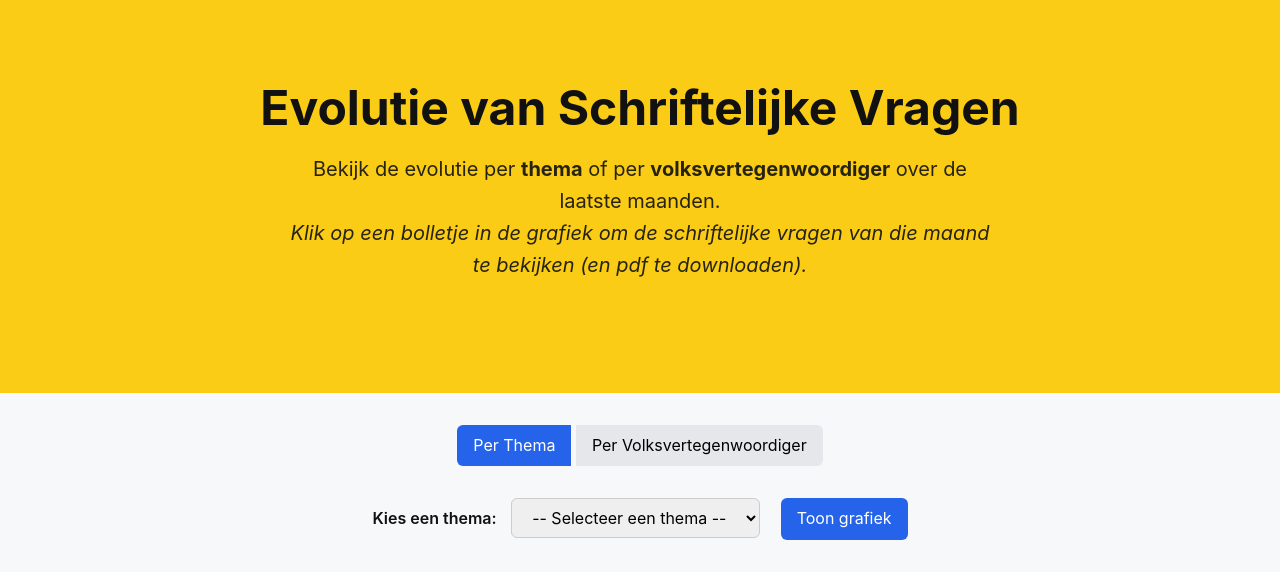
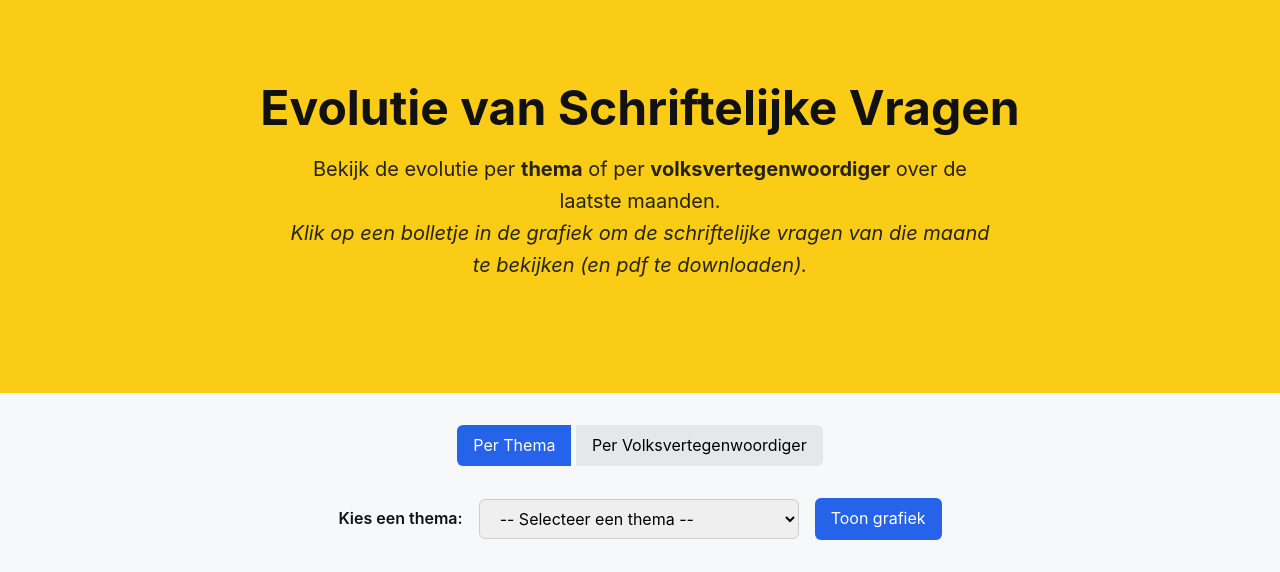
Before and after one commit to A-D-DBS-application/web-application-2025-group-8, a Flask app: page /grafieken in a window 1280 px wide. Shown: the part 81-653 px from the top of the page. Run offline with Flask 3, Linux system fonts and the light colour scheme; data that the repository does not hold is empty.

Commit message:
button verplaatst (bootstrap gebruikt)

```diff
--- a/app/templates/grafieken.html
+++ b/app/templates/grafieken.html
@@ -27,8 +27,11 @@
 
   <!-- PER THEMA -->
   <div id="themaDiv">
-    <label for="themaSelect" style="font-weight:600; margin-right:10px;">Kies een thema:</label>
-    <select id="themaSelect" style="padding:0.5rem 1rem; border:1px solid #ccc; border-radius:6px;">
+
+  <div style="display:flex; align-items:center; justify-content:center; gap:1rem; flex-wrap:wrap; margin-top:1rem;">
+    <label for="themaSelect" style="font-weight:600; margin:0;">Kies een thema:</label>
+
+    <select id="themaSelect" style="padding:0.5rem 1rem; border:1px solid #ccc; border-radius:6px; min-width:320px;">
       <option value="">-- Selecteer een thema --</option>
       {% for t in themas %}
         <option value="{{ t.id }}">{{ t.naam }}</option>
@@ -36,9 +39,11 @@
     </select>
 
     <button id="toonGrafiek"
-            style="margin-left:1rem; padding:0.5rem 1rem; background:#2563eb; color:white; border:none; border-radius:6px; cursor:pointer;">
+            style="padding:0.5rem 1rem; background:#2563eb; color:white; border:none; border-radius:6px; cursor:pointer;">
       Toon grafiek
     </button>
+  </div>
+
 
     <div style="max-width:800px; margin:2rem auto;">
       <canvas id="evolutieChart"></canvas>
@@ -46,17 +51,27 @@
   </div>
 
   <!-- PER VOLKSVERTEGENWOORDIGER -->
-  <div id="vvDiv" style="display:none;">
-    <label style="font-weight:600; margin-right:10px;">Zoek volksvertegenwoordiger:</label>
-    <input type="text" id="vvInput" placeholder="Typ een naam..."
-           style="padding:0.5rem 1rem; border:1px solid #ccc; border-radius:6px; width:250px;" autocomplete="off">
-    <div id="vvSuggesties" class="suggesties"
-         style="position:relative; max-width:260px; margin:0 auto; background:white; border-radius:4px; text-align:left;"></div>
+<div id="vvDiv" style="display:none;">
+
+  <div style="display:flex; align-items:center; justify-content:center; gap:1rem; flex-wrap:wrap; margin-top:1rem;">
+    <label style="font-weight:600; margin:0;">Zoek volksvertegenwoordiger:</label>
+
+    <div style="position:relative; width:250px;">
+      <input type="text" id="vvInput" placeholder="Typ een naam..."
+         style="padding:0.5rem 1rem; border:1px solid #ccc; border-radius:6px; width:100%;"
+         autocomplete="off">
+
+      <div id="vvSuggesties" class="suggesties"
+          style="position:absolute; top:100%; left:0; right:0; background:white; border:1px solid #ddd; border-radius:4px; text-align:left; z-index:10;"></div>
+    </div>
+
 
     <button id="toonVV"
-            style="margin-left:1rem; padding:0.5rem 1rem; background:#2563eb; color:white; border:none; border-radius:6px; cursor:pointer;">
+            style="padding:0.5rem 1rem; background:#2563eb; color:white; border:none; border-radius:6px; cursor:pointer;">
       Toon grafiek
     </button>
+  </div>
+
 
     <div style="max-width:800px; margin:2rem auto;">
       <canvas id="vvChart"></canvas>
```
